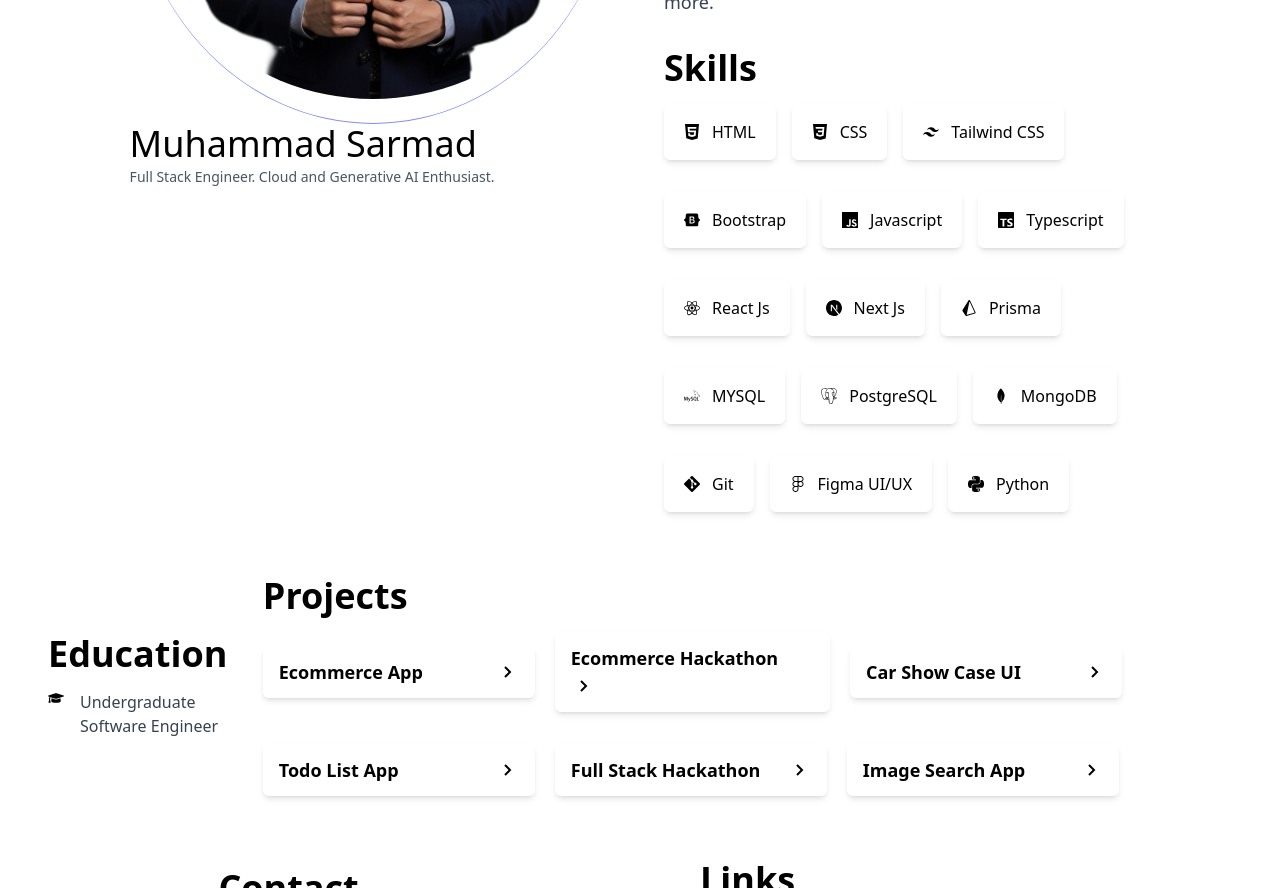
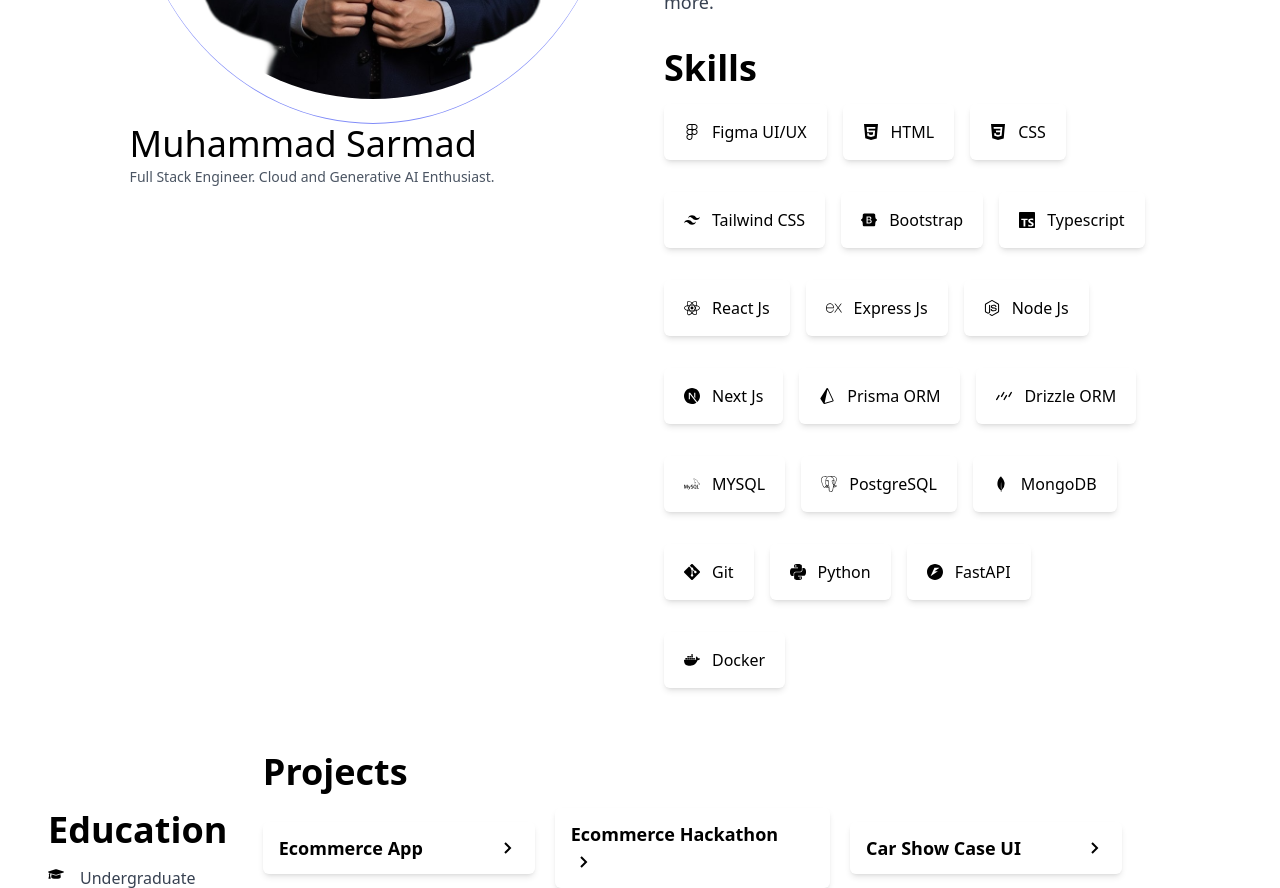
Before and after one commit to Sarmad426/Portfolio-Template, a Next.js app: page / in a window 1280 px wide. Shown: the part 520-1408 px from the top of the page. Built offline with nearby package versions, Linux system fonts and the light colour scheme.

Commit message:
Add new skills to profile-data: Express Js, Node Js, Drizzle ORM, FastAPI, and Docker; remove Javascript skill

```diff
--- a/src/data/profile-data.tsx
+++ b/src/data/profile-data.tsx
@@ -14,13 +14,18 @@
   SiLinkedin,
   SiX,
   SiBootstrap,
-  SiJavascript,
   SiPostgresql,
   SiMongodb,
+  SiDocker,
+  SiDrizzle,
+  SiFastapi,
+  SiExpress,
+  SiNodedotjs,
 } from "react-icons/si";
 import { FaGraduationCap } from "react-icons/fa";
 import { BiMailSend } from "react-icons/bi";
 import sarmadImage from "../../public/profile-photo.png";
+import { JSX } from "react";
 // import { calculateAge } from "@/utils/utils";
 
 type skillObj = {
@@ -63,6 +68,10 @@
 ];
 export const skills: skillObj[] = [
   {
+    logo: <SiFigma />,
+    name: "Figma UI/UX",
+  },
+  {
     logo: <SiHtml5 />,
     name: "HTML",
   },
@@ -79,10 +88,6 @@
     name: "Bootstrap",
   },
   {
-    logo: <SiJavascript />,
-    name: "Javascript",
-  },
-  {
     logo: <SiTypescript />,
     name: "Typescript",
   },
@@ -91,12 +96,24 @@
     name: "React Js",
   },
   {
+    logo: <SiExpress />,
+    name: "Express Js",
+  },
+  {
+    logo: <SiNodedotjs />,
+    name: "Node Js",
+  },
+  {
     logo: <SiNextdotjs />,
     name: "Next Js",
   },
   {
     logo: <SiPrisma />,
-    name: "Prisma",
+    name: "Prisma ORM",
+  },
+  {
+    logo: <SiDrizzle />,
+    name: "Drizzle ORM",
   },
   {
     logo: <SiMysql />,
@@ -115,12 +132,16 @@
     name: "Git",
   },
   {
-    logo: <SiFigma />,
-    name: "Figma UI/UX",
+    logo: <SiPython />,
+    name: "Python",
   },
   {
-    logo: <SiPython />,
-    name: "Python",
+    logo: <SiFastapi />,
+    name: "FastAPI",
+  },
+  {
+    logo: <SiDocker />,
+    name: "Docker",
   },
 ];
 export const contact = {
```
